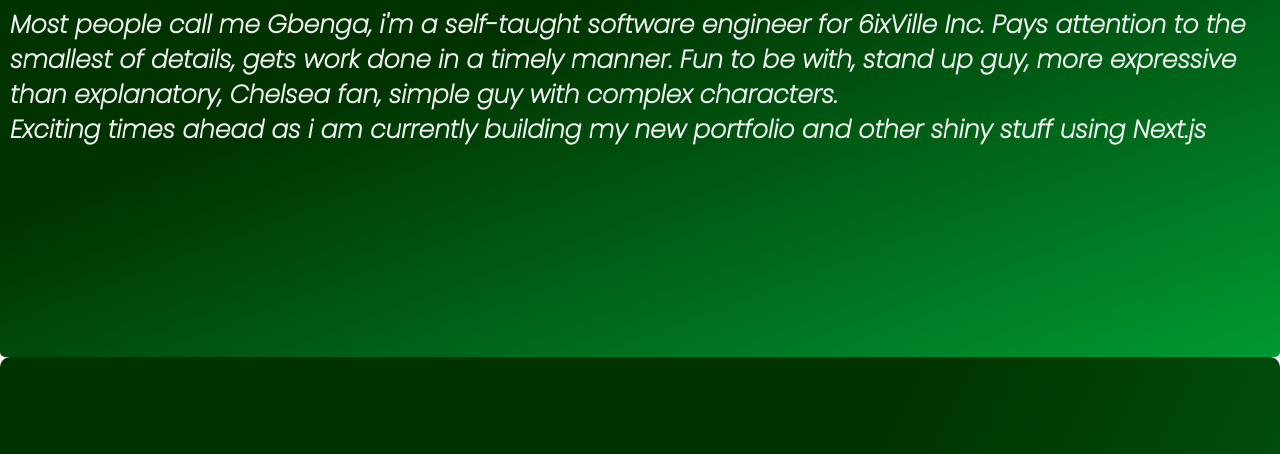
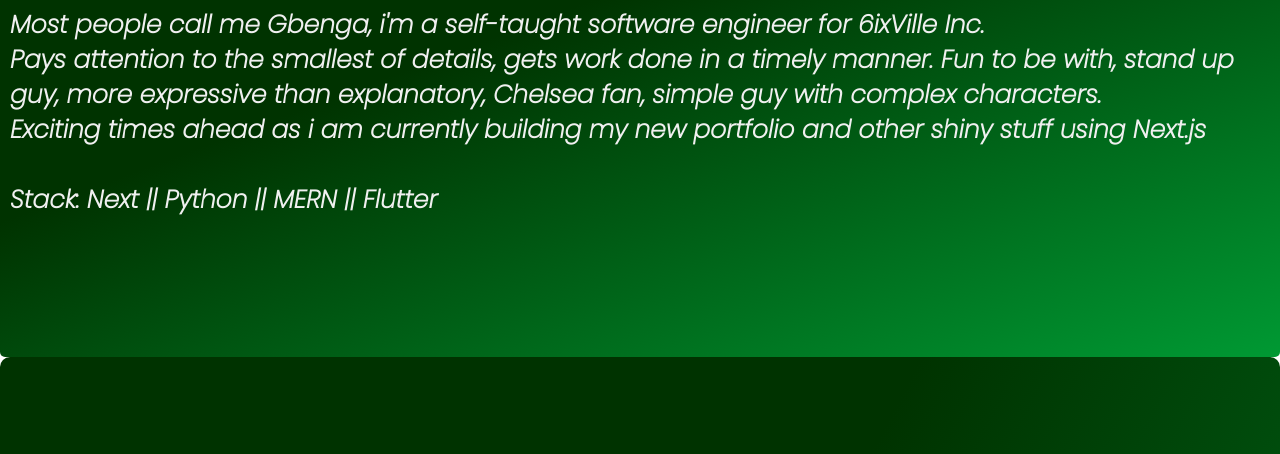
Before and after one commit to p-muhammed/p-muhammed.github.io, a plain HTML site: page index.html in a window 1280 px wide. Shown: the part 123-577 px from the top of the page. Drawn offline with Linux system fonts and the light colour scheme.

Commit message:
Update index.html

```diff
--- a/index.html
+++ b/index.html
@@ -39,12 +39,13 @@
 <section id="welcome-section" class="welcome-section">
   <h2>Hi i'm Popoola Muhammed.</h2>
   <p>
-        Most people call me Gbenga, i'm a self-taught software engineer for 6ixVille Inc.
+        Most people call me Gbenga, i'm a self-taught software engineer for 6ixVille Inc.<br>
         Pays attention to the smallest of details, gets work done in a timely manner.
         Fun to be with, stand up guy,
         more expressive than explanatory,
         Chelsea fan, simple guy with complex characters.<br>
-        Exciting times ahead as i am currently building my new portfolio and other shiny stuff using Next.js
+        Exciting times ahead as i am currently building my new portfolio and other shiny stuff using Next.js <br><br>
+        Stack: Next || Python || MERN || Flutter
   </p>
 </section>
 
```
